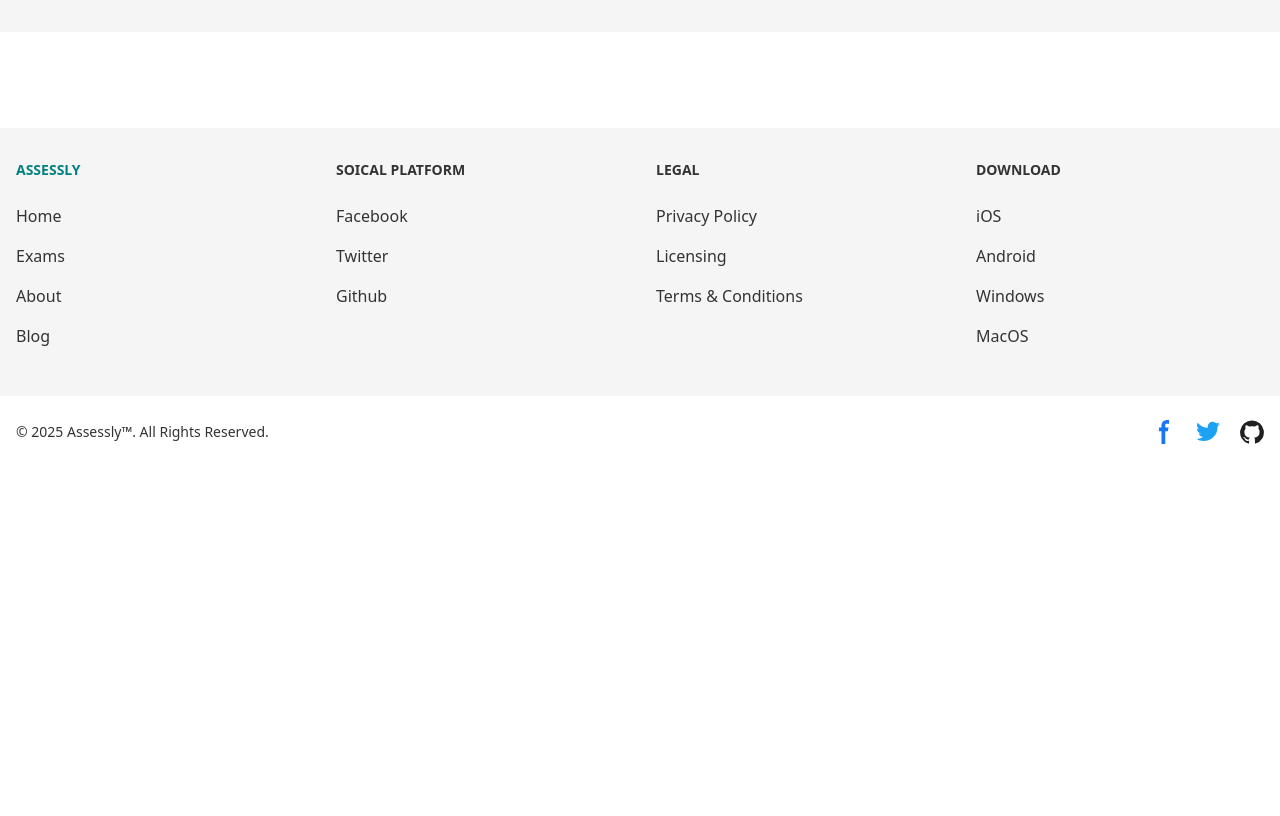
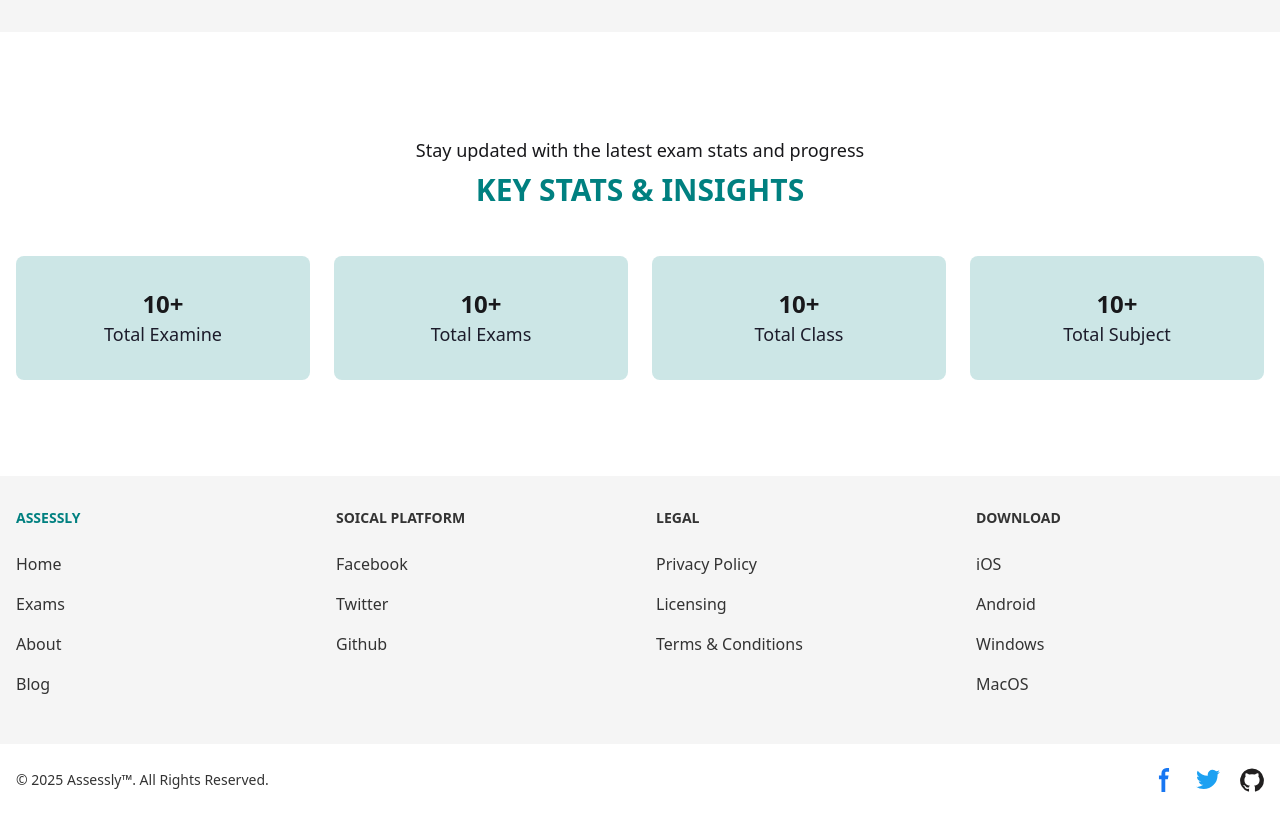
Before and after one commit to Najmul-Shaon/assessly-client, a React (Vite) app: page / in a window 1280 px wide. Shown: the part 3460-4276 px from the top of the page. Before the commit the page ends 3928 px from the top, so only its background shows below. Built offline with nearby package versions, Linux system fonts and the light colour scheme.

Commit message:
highlight section added

```diff
--- a/package.json
+++ b/package.json
@@ -15,6 +15,7 @@
     "localforage": "^1.10.0",
     "match-sorter": "^8.0.0",
     "react": "^18.3.1",
+    "react-countup": "^6.5.3",
     "react-dom": "^18.3.1",
     "react-helmet-async": "^2.0.5",
     "react-icons": "^5.4.0",
--- a/src/pages/home/Home.jsx
+++ b/src/pages/home/Home.jsx
@@ -1,4 +1,5 @@
 import Banner from "./banner/Banner";
+import Highliights from "./highlights/Highliights";
 import PopulerBlogs from "./populerBlogs/populerBlogs";
 import PopulerExams from "./populerExams/PopulerExams";
 import WhyUs from "./whyUs/WhyUs";
@@ -10,6 +11,7 @@ const Home = () => {
       <PopulerExams></PopulerExams>
       <PopulerBlogs></PopulerBlogs>
       <WhyUs></WhyUs>
+      <Highliights></Highliights>
     </div>
   );
 };
--- /dev/null
+++ b/src/pages/home/highlights/Highliights.jsx
@@ -0,0 +1,44 @@
+import CountUp from "react-countup";
+import SectionTitle from "../../../components/sectionTiltle/SectionTitle";
+
+const Highliights = () => {
+  return (
+    <div className="mt-24 max-w-screen-xl mx-auto px-4">
+      <SectionTitle
+        header={"Key Stats & Insights"}
+        subHeader={"Stay updated with the latest exam stats and progress"}
+      ></SectionTitle>
+      <div className="grid grid-cols-2 md:grid-cols-4 gap-6 mt-12">
+        <div className="flex flex-col items-center bg-primary_color/20 p-8 rounded-lg">
+          <h3 className="text-2xl font-bold">
+            <CountUp end={10} duration={2} />+
+          </h3>
+
+          <p className="text-text_color text-lg">Total Examine</p>
+        </div>
+        <div className="flex flex-col items-center bg-primary_color/20 p-8 rounded-lg">
+          <h3 className="text-2xl font-bold">
+            <CountUp end={10} duration={2} />+
+          </h3>
+          <p className="text-text_color text-lg">Total Exams</p>
+        </div>
+        <div className="flex flex-col items-center bg-primary_color/20 p-8 rounded-lg">
+          <h3 className="text-2xl font-bold">
+            <CountUp end={10} duration={2} />+
+          </h3>
+
+          <p className="text-text_color text-lg">Total Class</p>
+        </div>
+        <div className="flex flex-col items-center bg-primary_color/20 p-8 rounded-lg">
+          <h3 className="text-2xl font-bold">
+            <CountUp end={10} duration={2} />+
+          </h3>
+
+          <p className="text-text_color text-lg">Total Subject</p>
+        </div>
+      </div>
+    </div>
+  );
+};
+
+export default Highliights;
```
Also changed, not shown: 1 other file (tests, documents, lock files or other folders).
